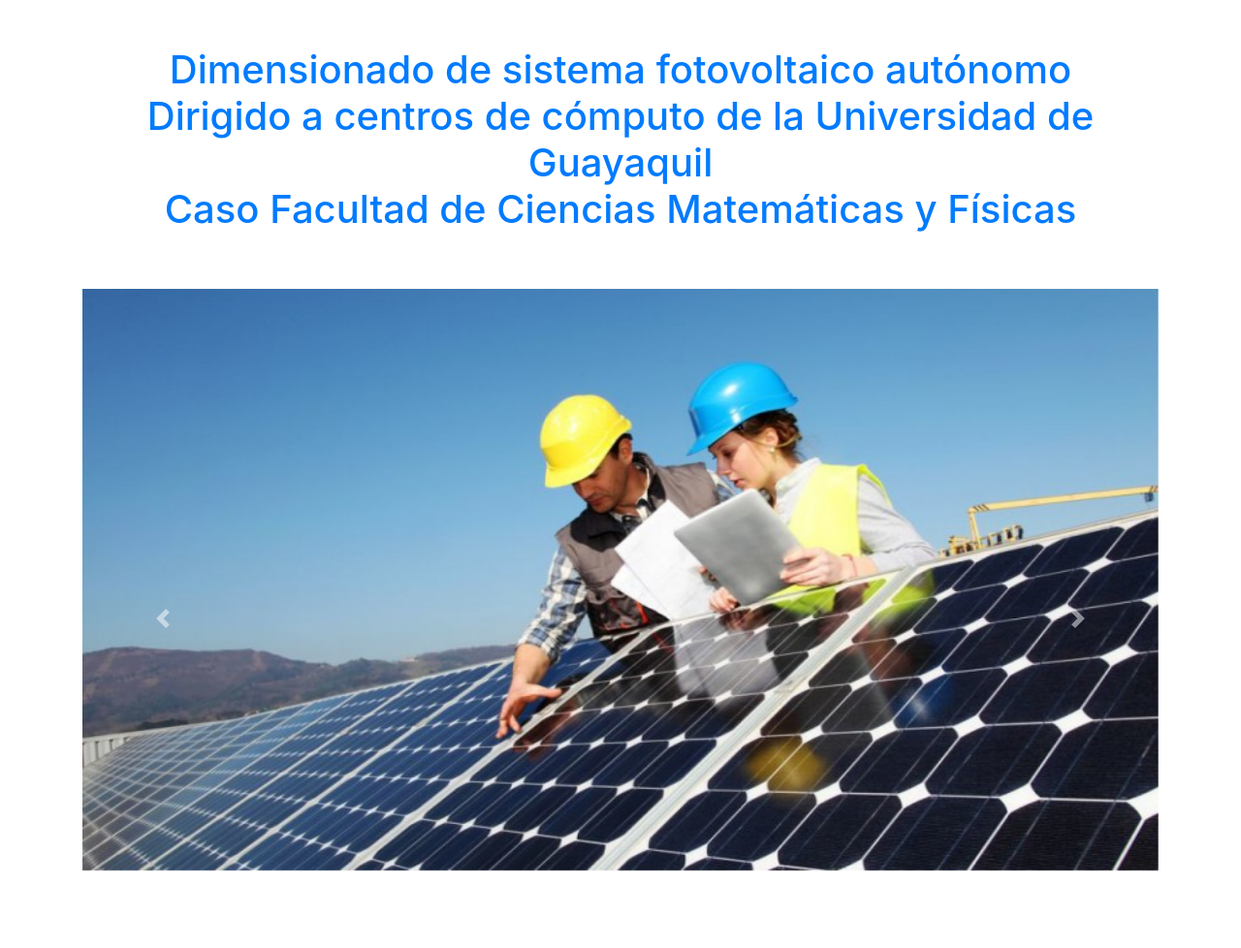
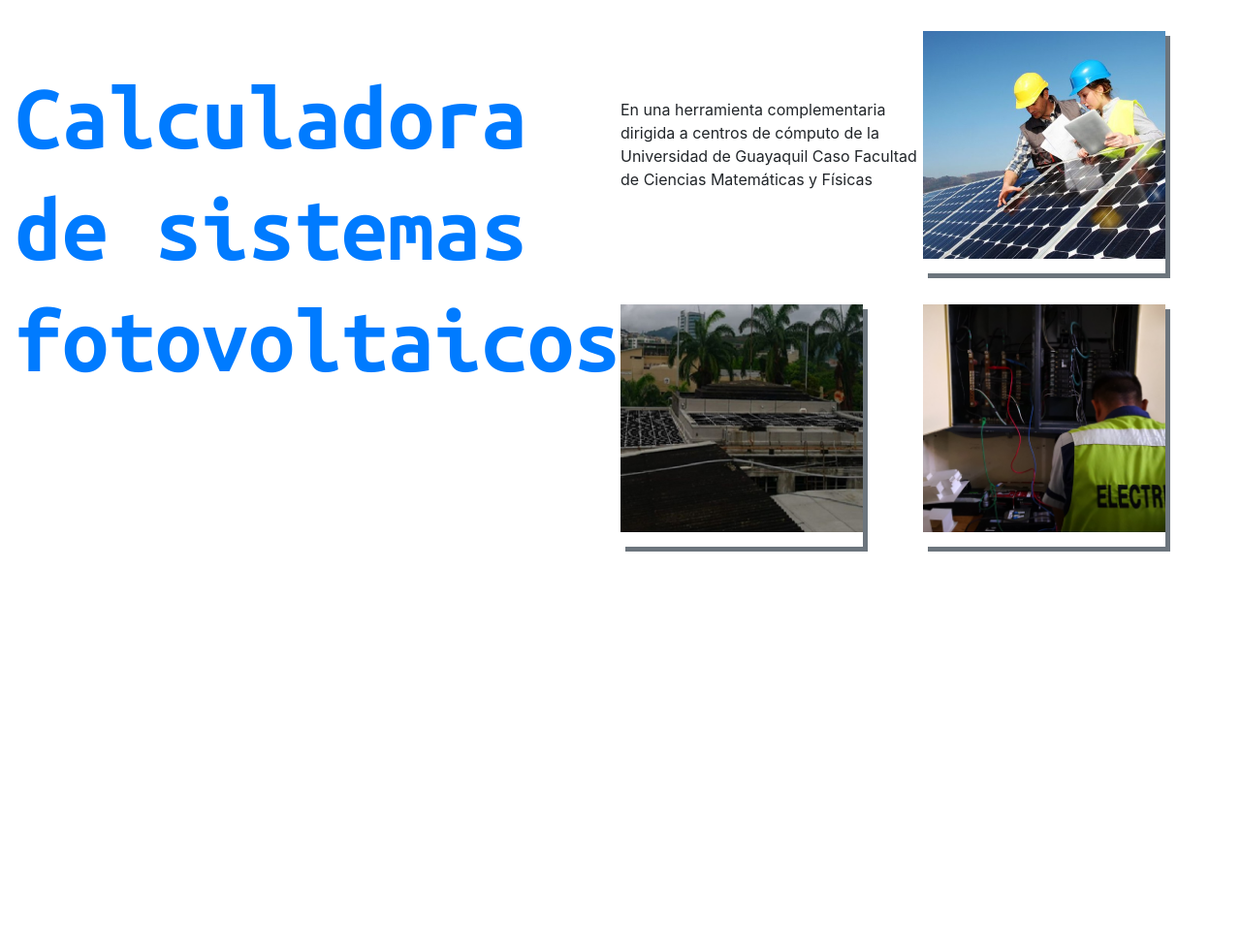
Before and after one commit to AlexCuencaM/calculadora-SFV, a Django app: page /home/ in a window 1280 px wide. Shown: the part 56-1034 px from the top of the page at 97% size. After the commit the page ends 625 px from the top, so only its background shows below. Run offline with Django 3.2, Linux system fonts and the light colour scheme; some libraries are stand-ins or nearby versions.

Commit message:
Changing frontend :D

```diff
--- a/static/css/estilos.css
+++ b/static/css/estilos.css
@@ -1,29 +1,101 @@
-html{
-	padding-bottom: 10px;
+@import url("https://fonts.googleapis.com/css2?family=Ubuntu+Mono:wght@700&display=swap");
+
+html {
+    padding-bottom: 10px;
 }
 
-div .button_gallery{
-	background-color: gray;
+.landing__container {
+    padding: 1rem 1rem;
+    display: flex;
+    flex-wrap: wrap;
+}
+.landing__paragraph {
+    border: 1px solid var(--gray);
+    border-radius: 5px;
+    box-shadow: 5px 5px var(--gray);
+    padding: 5px;
+}
+.landing__section {
+    padding-top: 1rem;
+}
+.landing__title, h1, .modal__subtitle {
+    font-family: "Ubuntu Mono", monospace;
+}
+.image {
+    max-width: 100%;
+    padding-bottom: 15px;
+    box-shadow: 5px 5px var(--gray);
+}
+
+.landing__image {
+    padding-top: 1rem;
+}
+
+@media screen and (min-width: 720px) {
+    .landing__title {
+        flex: 1 0 50%;
+    }
+    .landing__title h1 {
+        font-size: 6rem;
+    }
+    .landing__main-content {
+        /* flex: 1; */
+        flex: 1 0 50%;
+    }
+    .landing__main-content {
+        display: flex;
+        flex-wrap: wrap;
+        align-items: center;
+        justify-content: center;
+    }
+    .landing__paragraph {
+        border: none;
+        border-radius: none;
+        box-shadow: none;
+		padding-left: 0;
+        flex: 0 0 50%;
+    }
+    .landing__image {
+        flex: 0 0 50%;
+    }
+    .image {
+        height: 250px;
+        width: 250px;
+
+        object-fit: cover;
+    }
+    .landing__section {
+        display: flex;
+        width: 100%;
+        /* flex: 0 1; */
+        /* background: var(--gray-dark); */
+        /* align-content: space-between; */
+        justify-content: space-around;
+        flex-wrap: wrap;
+    }
+}
+
+div .button_gallery {
+    background-color: gray;
 }
 
 /*Mi estilo de Carousel*/
-div .carousel-item{
-	height:85vh;
+div .carousel-item {
+    height: 85vh;
 }
 
-div #carouselExampleIndicators{
-	top:10px;
+div #carouselExampleIndicators {
+    top: 10px;
 }
 
-.d-block.w-100{
-
-	height:75vh;
+.d-block.w-100 {
+    height: 75vh;
 }
-p{
-	text-align: justify;
+p {
+    text-align: justify;
 }
 
 /*scroll*/
-.overflow-auto{
-	max-height: 200px;
+.overflow-auto {
+    max-height: 200px;
 }
--- a/templates/calculadora/BotonCalcular.html
+++ b/templates/calculadora/BotonCalcular.html
@@ -8,7 +8,7 @@
 	</div>
 	<div class="row">
 		<div class="col-sm-12 col-md-12 col-lg-12">
-			<h5 class="text-primary text-center">Tabla de Consumo</h5>
+			<h3 class="text-primary text-center modal__subtitle">Tabla de Consumo</h3>
 		</div>
 	</div>
 	<div class="row table_responsive">
--- a/templates/calculadora/CalcularImplementacion.html
+++ b/templates/calculadora/CalcularImplementacion.html
@@ -1,4 +1,4 @@
-<h1 class="my-5 text-center text-primary"> Ingreso de datos para el cálculo del dimensionamiento del SFV </h1>
+<h1 class="my-5 text-center text-primary"> Ingreso de datos </h1>
 <hr>
 
 <form id="impl" action="{% url 'calculadora:panel-y-bateria' %}" method="post">
@@ -85,7 +85,7 @@
 	<div class="modal-dialog modal-xl" role="document">
 		<div class="modal-content">
 			<div class="modal-header">
-				<h5 class="modal-title text-primary" id="exampleModalLabel"> Lista de equipo de computo</h5>
+				<h2 class="modal-title text-primary modal__subtitle" id="exampleModalLabel"> Lista de equipo de computo</h2>
 				<button type="button" class="close" data-dismiss="modal" aria-label="Close">
 				<span aria-hidden="true"><i class="fa fa-times-circle"></i></span>
 				</button>
--- a/templates/calculadora/Contactar.html
+++ b/templates/calculadora/Contactar.html
@@ -3,7 +3,7 @@
 		<hr>
 
 		<div class="text-center">
-			<h2>Llámenos o deje un mensaje: </h2>
+			<h3>Llámenos o deje un mensaje: </h3>
 		</div>
 
 		<div class="row">
--- a/templates/calculadora/inicio.html
+++ b/templates/calculadora/inicio.html
@@ -1,9 +1,31 @@
 {% load static %}
-<div class="container">
+<div class="landing__container">
         <!--Imagenes con carousel-->
-    <h1 class="my-5 text-center text-primary">Dimensionado de sistema fotovoltaico autónomo<br>Dirigido a centros de cómputo de la Universidad de Guayaquil<br>Caso Facultad de Ciencias Matemáticas y Físicas</h1>
+        <!-- <br><i>Caso Facultad de Ciencias Matemáticas y Físicas</i> -->
+    <div class="landing__title">
+      <h1 class="my-5 text-primary">Calculadora de sistemas fotovoltaicos</h1>
+    </div>
+    <div class="landing__main-content">
+      <div class="landing__paragraph">
+        En una herramienta complementaria dirigida a centros de cómputo de la Universidad de Guayaquil
+        Caso Facultad de Ciencias Matemáticas y Físicas
+      </div>
+      <div class="landing__image">
+        <img class="image" loading="lazy" src="{% static 'img/image1.jpeg' %}" alt="First slide">
+      </div>
+      <div class="landing__section">
 
-    <div id="carouselExampleIndicators" class="carousel slide" data-ride="carousel" >
+        <div class="landing__image">
+            <img class="image" loading="lazy" class="d-block w-100" src="{% static 'img/image2.jpeg' %}" alt="Second slide" >
+        </div>
+        <div class="landing__image">
+          <img class="image" loading="lazy" class="d-block w-100" src="{% static 'img/image3.jpeg' %}" alt="Third slide">
+        </div>
+      </div>
+
+    </div>
+
+    <!-- <div id="carouselExampleIndicators" class="carousel slide" data-ride="carousel" >
           <ol class="carousel-indicators">
             <li data-target="#carouselExampleIndicators" data-slide-to="0" class="active"></li>
             <li data-target="#carouselExampleIndicators" data-slide-to="1"></li>
@@ -28,6 +50,6 @@
             <span class="carousel-control-next-icon" aria-hidden="true"></span>
             <span class="sr-only">Next</span>
           </a>
-    </div>
+    </div> -->
       <!--Termina el bloque de imagenes con carousek-->
 </div>
--- a/templates/calculadora/reporte.html
+++ b/templates/calculadora/reporte.html
@@ -80,7 +80,7 @@
 	</div>
 
 
-	<legend class="my-5 text-center text-primary">Tabla de consumo </legend>
+	<legend class="my-5 text-center text-primary modal__subtitle">Tabla de consumo </legend>
 
 		<table class="table table-bordered table-hover table-striped">
 			<thead class="thead-dark">
```
